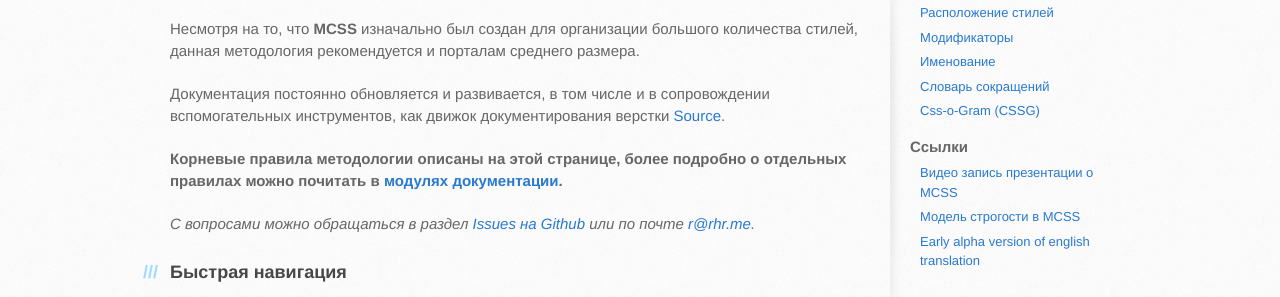
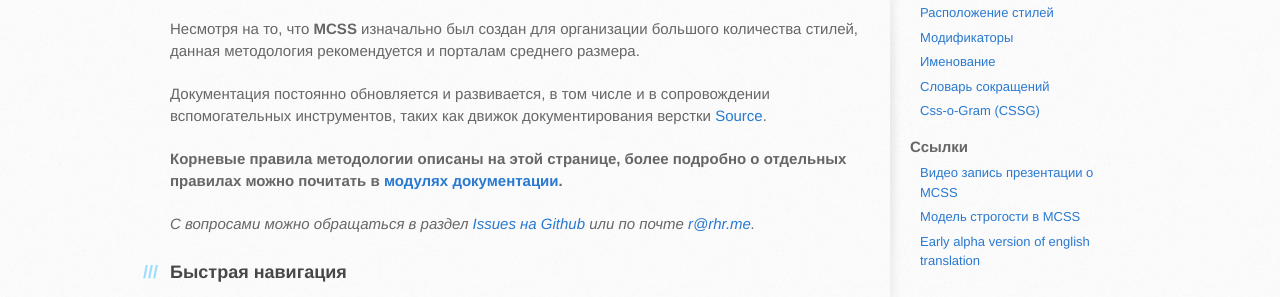
Before and after one commit to robhrt7/MCSS, a Jekyll site: the page built from index.md, in a window 1280 px wide and 900 px high. Shown: the part 338-635 px from the top of the window. Built offline with Jekyll 4.4.1, drawn with Linux system fonts in a browser that asks for light colours; Markdown is read by kramdown in place of the engine named in the settings; comment, search, counter and statistics services are not loaded; some of the changed text lies outside the part shown.

```diff
--- a/index.md
+++ b/index.md
@@ -9,7 +9,7 @@ description: Многослойная система организации CSS
 
 Несмотря на то, что **MCSS** изначально был создан для организации большого количества стилей, данная методология рекомендуется и порталам среднего размера.
 
-Документация постоянно обновляется и развивается, в том числе и в сопровождении вспомогательных инструментов, как движок документирования верстки [Source](http://sourcejs.ru).
+Документация постоянно обновляется и развивается, в том числе и в сопровождении вспомогательных инструментов, таких как движок документирования верстки [Source](http://sourcejs.ru).
 
 **Корневые правила методологии описаны на этой странице, более подробно о отдельных правилах можно почитать в [модулях документации]({{ site.baseurl }}/modules/README.html).**
 
```
Also changed, not shown: other parts of index.md (+1 -1 lines), modules/cssg.md (+6 -6 lines), modules/modifiers.md (+1 -1 lines).
